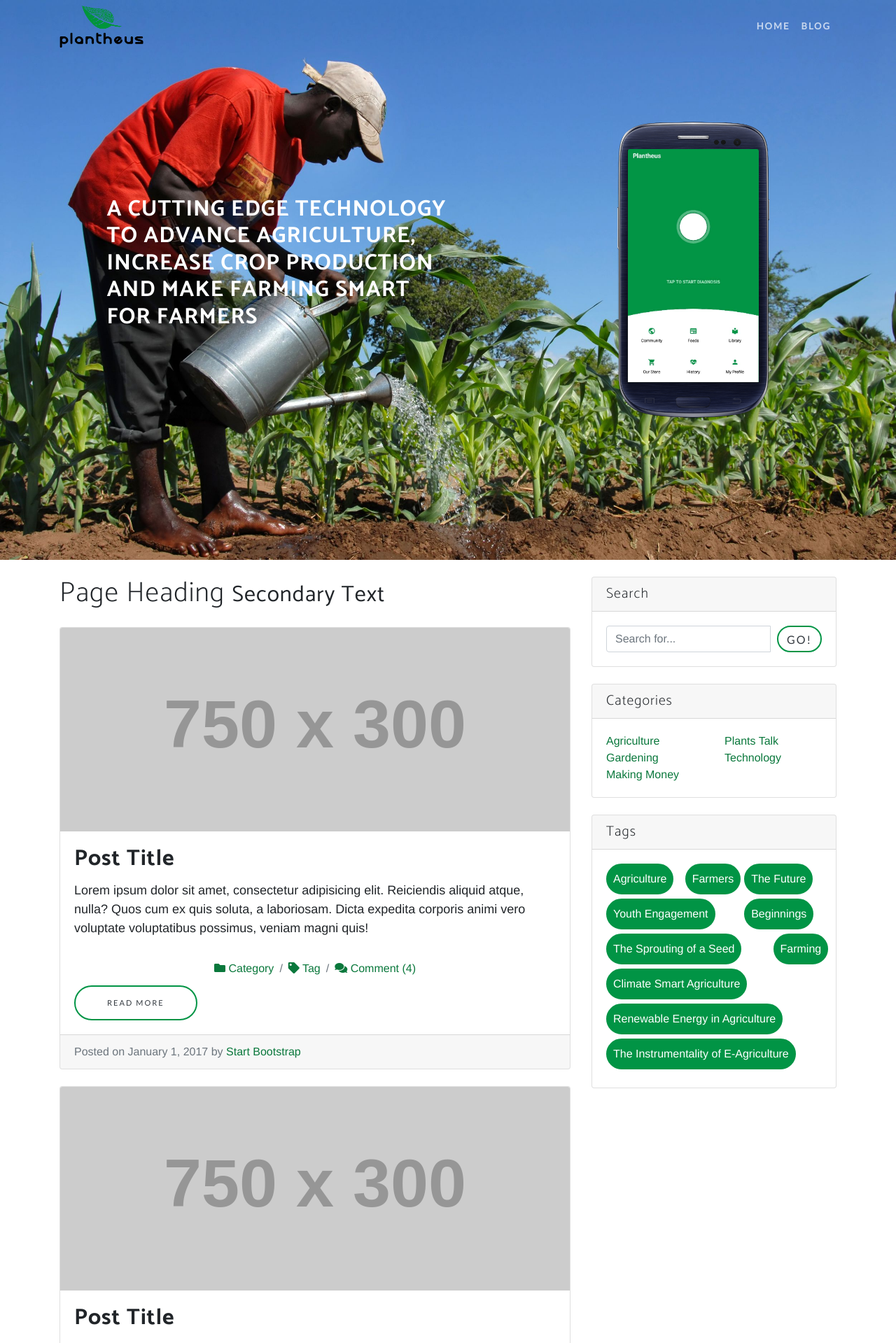
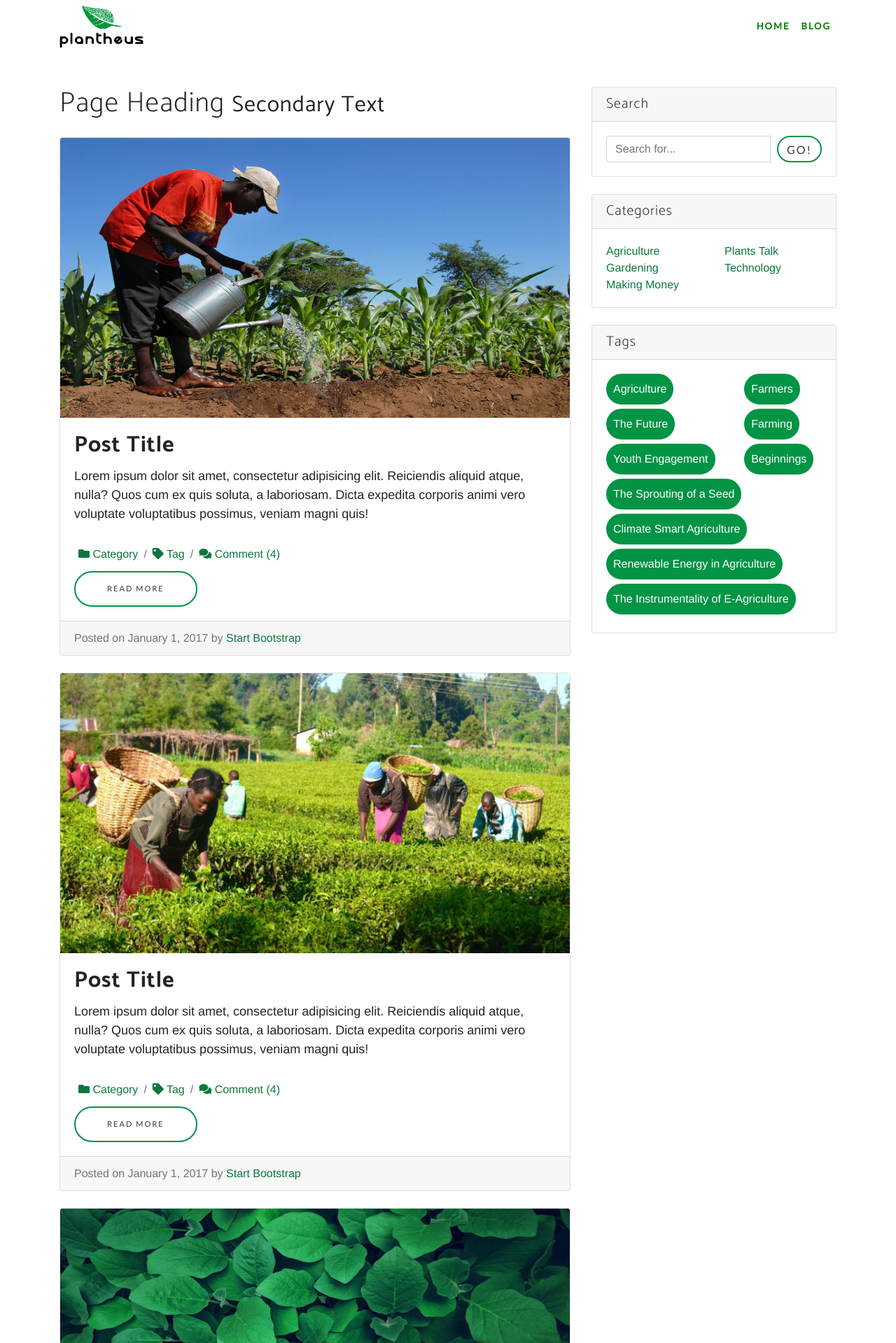
Before and after one commit to OladutemuEben/Plantheus, a PHP site: page /blog/index.php in a window 1280 px wide. Shown: the top 1919 px of the page at 70% size. Run offline with PHP 8.4, Linux system fonts and the light colour scheme; grey boxes labelled with a size stand in for pictures from a placeholder-image service; some libraries are stand-ins or nearby versions; some web fonts are replaced.

Commit message:
Made So Many Changes In Blog folder and some css styling too

```diff
--- a/blog/head.php
+++ b/blog/head.php
@@ -31,4 +31,4 @@
 
 </head>
 
-<body id="page-top">
+<body id="page-top" style="padding-top: 100px">
--- a/blog/index.php
+++ b/blog/index.php
@@ -15,13 +15,16 @@
 
         <!-- Blog Post -->
         <div class="card mb-4">
-          <img class="card-img-top" src="http://placehold.it/750x300" alt="Card image cap">
+          <!-- Hidden only on xs, Hidden only on sm, Hidden only on md  (would show on large screens)-->
+          <img class="card-img-top d-none d-sm-block d-sm-none d-md-block d-md-none d-lg-block" src="/plantheus/img/farmer.jpg" alt="Plantheus" height="400px">
+          <!-- Visible only on xs, Visible only on sm, Visible only on md (would show on small and medium screens)-->
+          <img class="card-img-top d-block d-sm-none d-none d-sm-block d-md-none" src="/plantheus/img/farmer.jpg" alt="Plantheus" height="270px">
           <div class="card-body">
             <h2 class="card-title text-bold">Post Title</h2>
             <p class="card-text">Lorem ipsum dolor sit amet, consectetur adipisicing elit. Reiciendis aliquid atque, nulla? Quos cum ex quis soluta, a laboriosam. Dicta expedita corporis animi vero voluptate voluptatibus possimus, veniam magni quis!</p>
-            <div class="container">
+            <div class="container no-pad-left">
               <nav aria-label="breadcrumb">
-                <ol class="breadcrumb justify-center">
+                <ol class="breadcrumb justify-center width-adj">
                   <li class="breadcrumb-item"><a href="#"><i class="fa fa-folder"></i> Category</a></li>
                   <li class="breadcrumb-item"><a href="#"><i class="fa fa-tag"></i> Tag</a></li>
                   <li class="breadcrumb-item"><a href="#"><i class="fa fa-comments"></i> Comment (4)</a></li>
@@ -38,13 +41,16 @@
 
         <!-- Blog Post -->
         <div class="card mb-4">
-          <img class="card-img-top" src="http://placehold.it/750x300" alt="Card image cap">
+          <!-- Hidden only on xs, Hidden only on sm, Hidden only on md  (would show on large screens)-->
+          <img class="card-img-top d-none d-sm-block d-sm-none d-md-block d-md-none d-lg-block" src="/plantheus/img/farming.jpg" alt="Plantheus" height="400px">
+          <!-- Visible only on xs, Visible only on sm, Visible only on md (would show on small and medium screens)-->
+          <img class="card-img-top d-block d-sm-none d-none d-sm-block d-md-none" src="/plantheus/img/farming.jpg" alt="Plantheus" height="270px">
           <div class="card-body">
             <h2 class="card-title text-bold">Post Title</h2>
             <p class="card-text">Lorem ipsum dolor sit amet, consectetur adipisicing elit. Reiciendis aliquid atque, nulla? Quos cum ex quis soluta, a laboriosam. Dicta expedita corporis animi vero voluptate voluptatibus possimus, veniam magni quis!</p>
-            <div class="container">
+            <div class="container no-pad-left">
               <nav aria-label="breadcrumb">
-                <ol class="breadcrumb justify-center">
+                <ol class="breadcrumb justify-center width-adj">
                   <li class="breadcrumb-item"><a href="#"><i class="fa fa-folder"></i> Category</a></li>
                   <li class="breadcrumb-item"><a href="#"><i class="fa fa-tag"></i> Tag</a></li>
                   <li class="breadcrumb-item"><a href="#"><i class="fa fa-comments"></i> Comment (4)</a></li>
@@ -61,13 +67,16 @@
 
         <!-- Blog Post -->
         <div class="card mb-4">
-          <img class="card-img-top" src="http://placehold.it/750x300" alt="Card image cap">
+          <!-- Hidden only on xs, Hidden only on sm, Hidden only on md  (would show on large screens)-->
+          <img class="card-img-top d-none d-sm-block d-sm-none d-md-block d-md-none d-lg-block" src="/plantheus/img/leaves.jpg" alt="Plantheus" height="400px">
+          <!-- Visible only on xs, Visible only on sm, Visible only on md (would show on small and medium screens)-->
+          <img class="card-img-top d-block d-sm-none d-none d-sm-block d-md-none" src="/plantheus/img/leaves.jpg" alt="Plantheus" height="270px">
           <div class="card-body">
             <h2 class="card-title text-bold">Post Title</h2>
             <p class="card-text">Lorem ipsum dolor sit amet, consectetur adipisicing elit. Reiciendis aliquid atque, nulla? Quos cum ex quis soluta, a laboriosam. Dicta expedita corporis animi vero voluptate voluptatibus possimus, veniam magni quis!</p>
-            <div class="container">
+            <div class="container no-pad-left">
               <nav aria-label="breadcrumb">
-                <ol class="breadcrumb justify-center">
+                <ol class="breadcrumb justify-center width-adj">
                   <li class="breadcrumb-item"><a href="#"><i class="fa fa-folder"></i> Category</a></li>
                   <li class="breadcrumb-item"><a href="#"><i class="fa fa-tag"></i> Tag</a></li>
                   <li class="breadcrumb-item"><a href="#"><i class="fa fa-comments"></i> Comment (4)</a></li>
@@ -84,11 +93,11 @@
 
         <!-- Pagination -->
         <ul class="pagination justify-content-center mb-4">
+          <li class="page-item disabled">
+            <a class="page-link" href="#" style="color: #0a783c"><i class="fa fa-arrow-left"></i> Prev</a>
+          </li>
           <li class="page-item">
-            <a class="page-link" href="#" style="color: #0a783c"><i class="fa fa-arrow-left"></i> Older</a>
-          </li>
-          <li class="page-item disabled">
-            <a class="page-link" href="#" style="color: #0a783c">Newer <i class="fa fa-arrow-right"></i></a>
+            <a class="page-link" href="#" style="color: #0a783c">Next <i class="fa fa-arrow-right"></i></a>
           </li>
         </ul>
 
--- a/blog/nav.php
+++ b/blog/nav.php
@@ -19,7 +19,7 @@
     </div>
   </nav>
 
-  <header class="masthead">
+  <!--<header class="masthead">
     <div class="container h-100">
       <div class="row h-100">
         <div class="col-lg-7 my-auto">
@@ -32,11 +32,10 @@
             <div class="device-mockup galaxy_s3 portrait black">
               <div class="device">
                 <div class="screen">
-                  <!-- Demo image for screen mockup, you can put an image here, some HTML, an animation, video, or anything else! -->
                   <img src="/plantheus/img/plantheus-screen1.jpeg" class="img-fluid" alt="Plantheus">
                 </div>
                 <div class="button">
-                  <!-- You can hook the "home button" to some JavaScript events or just remove it -->
+                  You can hook the "home button" to some JavaScript events or just remove it
                 </div>
               </div>
             </div>
@@ -44,4 +43,4 @@
         </div>
       </div>
     </div>
-  </header>
+  </header>-->
--- a/blog/sidebar.php
+++ b/blog/sidebar.php
@@ -1,5 +1,5 @@
   <!-- Sidebar Widgets Column -->
-  <div class="col-md-4">
+  <div class="col-lg-4">
 
     <!-- Search Widget -->
     <div class="card my-4">
@@ -53,24 +53,33 @@
       <h5 class="card-header">Tags</h5>
       <div class="card-body">
         <div class="row">
-          <div class="col-4">
+          <div class="col-7">
             <ul class="list-unstyled mb-0">
               <li>
                 <a href="#" class="tag">Agriculture</a>
               </li>
             </ul>
           </div>
-          <div class="col-3">
+          <div class="col-5">
             <ul class="list-unstyled mb-0">
               <li>
                 <a href="#" class="tag">Farmers</a>
               </li>
             </ul>
           </div>
+        </div>
+        <div class="row">
+          <div class="col-7">
+            <ul class="list-unstyled mb-0">
+              <li>
+                <a href="#" class="tag">The Future</a>
+              </li>
+            </ul>
+          </div>
           <div class="col-5">
             <ul class="list-unstyled mb-0">
               <li>
-                <a href="#" class="tag">The Future</a>
+                <a href="#" class="tag">Farming</a>
               </li>
             </ul>
           </div>
@@ -96,13 +105,6 @@
             <ul class="list-unstyled mb-0">
               <li>
                 <a href="#" class="tag">The Sprouting of a Seed</a>
-              </li>
-            </ul>
-          </div>
-          <div class="col-lg-3" style="padding-left: 0px">
-            <ul class="list-unstyled mb-0">
-              <li>
-                <a href="#" class="tag">Farming</a>
               </li>
             </ul>
           </div>
--- a/css/blog_style.css
+++ b/css/blog_style.css
@@ -38,6 +38,11 @@ a:focus, a:hover{
 }
 ul > li > a:hover{
 	color: #0bdc6a!important;
+}
+@media (min-width: 992px){
+#mainNav .navbar-nav>li>a, #mainNav .navbar-nav>li>a:focus {
+    color: green;
+	}
 }
 #mainNav .navbar-nav>li>a.active{
 	color: #2fbe70!important;
@@ -87,6 +92,7 @@ header.masthead .device-container {
 	height: 240px!important;
 	width: 360px!important;
 }
+	/*DEVICE MOCKUPS ENDS*/
 .get-app{
 	border: 2px solid #019445;
 }
@@ -144,3 +150,11 @@ a{
 	border-radius: unset;
 	margin-bottom: 0px;
 }
+.width-adj{
+	width: 330px;
+    padding-left: 0px;
+    padding-right: 30px;
+}
+.no-pad-left{
+	padding-left: 0px;
+}
--- a/css/plantheus_style.css
+++ b/css/plantheus_style.css
@@ -38,6 +38,11 @@ a:focus, a:hover{
 }
 ul > li > a:hover{
 	color: #0bdc6a!important;
+}
+@media (min-width: 992px){
+#mainNav .navbar-nav>li>a, #mainNav .navbar-nav>li>a:focus {
+    color:rgba(255,255,255);
+	}
 }
 #mainNav .navbar-nav>li>a.active{
 	color: #2fbe70!important;
--- a/index.php
+++ b/index.php
@@ -5,7 +5,7 @@
 
   <meta charset="utf-8">
   <meta name="viewport" content="width=device-width, initial-scale=1, shrink-to-fit=no">
-  <meta name="description" content="">
+  <meta name="description" content="Plantheus, agriculture, farming, farmers, technology, AI and agriculture, AI">
   <meta name="author" content="">
 
   <title>Plantheus - Farming Made Smart</title>
```
Also changed, not shown: blog/post.php (+7 -4 lines), img/farming.jpg (added).
